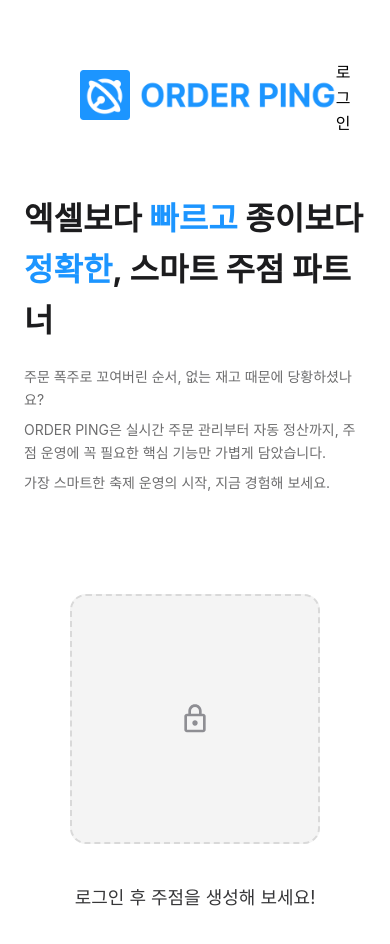
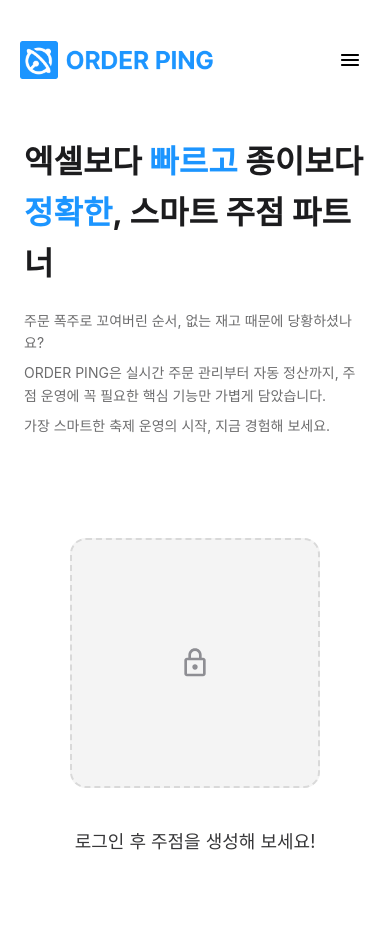
Before and after one commit to JK-Side/OrderPing-FE, a React (Vite) app in the folder apps/admin/: page / in a window 390 px wide. Shown: the top 944 px of the page. Built offline with nearby package versions, Linux system fonts and the light colour scheme; no server answers.

Commit message:
refactor: Header 반응형으로 변경

```diff
--- a/apps/admin/src/components/layout/Header/Header.module.scss
+++ b/apps/admin/src/components/layout/Header/Header.module.scss
@@ -1,23 +1,71 @@
 @use '@order-ping/shared/styles/colors' as *;
 
 .header {
+  position: relative;
   display: flex;
   align-items: center;
   justify-content: space-between;
-  margin: 60px 80px 0px;
+  gap: 24px;
+  margin: 60px 80px 0;
 }
+
 .logo {
+  display: inline-flex;
+  align-items: center;
   text-decoration: none;
+  flex-shrink: 0;
 }
+
+.logoImage {
+  display: block;
+  width: auto;
+  height: 50px;
+}
+
+.menuButton {
+  display: none;
+  align-items: center;
+  justify-content: center;
+  flex-shrink: 0;
+  width: 40px;
+  height: 40px;
+  padding: 0;
+  background: $white;
+  color: $black;
+  cursor: pointer;
+
+  &:hover {
+    color: $primary-50;
+  }
+}
+
+.menuButtonIcon {
+  width: 24px;
+  height: 24px;
+
+  path {
+    fill: $black;
+  }
+}
+
 .nav {
   display: flex;
+  align-items: center;
   gap: 40px;
 }
+
 .navItem {
   text-decoration: none;
   color: $black;
   cursor: pointer;
   font-size: 16px;
+  white-space: nowrap;
+  border: none;
+  background: none;
+  padding: 0;
+  font-family: inherit;
+  font-weight: inherit;
+  line-height: 1.2;
 
   &:hover {
     color: $primary-50;
@@ -28,3 +76,67 @@
   color: $primary-50;
   font-weight: 600;
 }
+
+@media (max-width: 1200px) {
+  .header {
+    margin: 60px 80px 0;
+  }
+
+  .logoImage {
+    height: 44px;
+  }
+
+  .nav {
+    gap: 24px;
+  }
+
+  .navItem {
+    font-size: 15px;
+  }
+}
+
+@media (max-width: 900px) {
+  .header {
+    margin: 40px 20px 0;
+  }
+
+  .logoImage {
+    height: 38px;
+  }
+
+  .menuButton {
+    display: inline-flex;
+  }
+
+  .nav {
+    display: none;
+    position: absolute;
+    top: calc(100% + 12px);
+    right: 0;
+    z-index: 20;
+    min-width: 180px;
+    padding: 8px;
+    border: 1px solid $gray-20;
+    border-radius: 12px;
+    background: $white;
+    box-shadow: 0 12px 24px rgba(0, 0, 0, 0.08);
+    flex-direction: column;
+    align-items: stretch;
+    gap: 4px;
+  }
+
+  .navOpen {
+    display: flex;
+  }
+
+  .navItem {
+    width: 100%;
+    padding: 10px 12px;
+    text-align: left;
+    border-radius: 8px;
+  }
+
+  .navItemActive {
+    background: $primary-10;
+  }
+}
--- a/apps/admin/src/components/layout/Header/Header.tsx
+++ b/apps/admin/src/components/layout/Header/Header.tsx
@@ -1,5 +1,7 @@
+import { useEffect, useState } from 'react';
 import { Link, useLocation } from 'react-router-dom';
 import { postLogout } from '@/api/auth/';
+import MenuIcon from '@/assets/icons/menu.svg?react';
 import OrderPingLogo from '@/assets/logo/ORDERPING_LOGO_TEXT.png';
 import { useAuth } from '@/utils/hooks/useAuth';
 import styles from './Header.module.scss';
@@ -9,6 +11,7 @@ const BASE_URL = import.meta.env.VITE_KAKAO_LOGIN;
 export default function Header() {
   const { pathname } = useLocation();
   const { isLoggedIn, clearAccessToken } = useAuth();
+  const [isMenuOpen, setIsMenuOpen] = useState(false);
   const isHomePage = pathname === '/';
   const isMyPage = pathname === '/mypage';
   const isStoreCreatePage = pathname.startsWith('/store/create');
@@ -24,6 +27,10 @@ export default function Header() {
   const orderManagePath = storeId ? `/store/${storeId}/orders` : '/';
   const tableManagePath = storeId ? `/store/${storeId}/start` : '/';
   const statisticsPath = storeId ? `/store/${storeId}/statistics` : '/';
+
+  useEffect(() => {
+    setIsMenuOpen(false);
+  }, [pathname]);
 
   const handleKakaoLogin = () => {
     window.location.href = `${BASE_URL}`;
@@ -41,39 +48,94 @@ export default function Header() {
     }
   };
 
+  const handleMenuToggle = () => {
+    setIsMenuOpen((prev) => !prev);
+  };
+
+  const handleMenuClose = () => {
+    setIsMenuOpen(false);
+  };
+
+  const navClassName = `${styles.nav} ${isMenuOpen ? styles.navOpen : ''}`;
+
   return (
     <header className={styles.header}>
-      <Link to="/" className={styles.logo}>
-        <img src={OrderPingLogo} alt="Order ping Logo" height={50} />
+      <Link to="/" className={styles.logo} onClick={handleMenuClose}>
+        <img src={OrderPingLogo} alt="Order ping Logo" className={styles.logoImage} />
       </Link>
 
-      <nav className={styles.nav}>
+      <button
+        type="button"
+        className={styles.menuButton}
+        aria-label={isMenuOpen ? '메뉴 닫기' : '메뉴 열기'}
+        aria-expanded={isMenuOpen}
+        aria-controls="admin-header-navigation"
+        onClick={handleMenuToggle}
+      >
+        <MenuIcon className={styles.menuButtonIcon} />
+      </button>
+
+      <nav id="admin-header-navigation" className={navClassName}>
         {!isAuthHeaderPage ? (
           <>
-            <Link to={menuManagePath} className={`${styles.navItem} ${isStoreMenuPage ? styles.navItemActive : ''}`}>
+            <Link
+              to={menuManagePath}
+              className={`${styles.navItem} ${isStoreMenuPage ? styles.navItemActive : ''}`}
+              onClick={handleMenuClose}
+            >
               메뉴 관리
             </Link>
-            <Link to={orderManagePath} className={`${styles.navItem} ${isStoreOrdersPage ? styles.navItemActive : ''}`}>
+            <Link
+              to={orderManagePath}
+              className={`${styles.navItem} ${isStoreOrdersPage ? styles.navItemActive : ''}`}
+              onClick={handleMenuClose}
+            >
               주문 조회
             </Link>
-            <Link to={tableManagePath} className={`${styles.navItem} ${isStoreStartPage ? styles.navItemActive : ''}`}>
+            <Link
+              to={tableManagePath}
+              className={`${styles.navItem} ${isStoreStartPage ? styles.navItemActive : ''}`}
+              onClick={handleMenuClose}
+            >
               테이블 관리
             </Link>
-            <Link to={statisticsPath} className={`${styles.navItem} ${isStoreStatisticsPage ? styles.navItemActive : ''}`}>
+            <Link
+              to={statisticsPath}
+              className={`${styles.navItem} ${isStoreStatisticsPage ? styles.navItemActive : ''}`}
+              onClick={handleMenuClose}
+            >
               주문 통계
             </Link>
           </>
         ) : isLoggedIn ? (
           <>
-            <Link to="/mypage" className={`${styles.navItem} ${isMyPage ? styles.navItemActive : ''}`}>
+            <Link
+              to="/mypage"
+              className={`${styles.navItem} ${isMyPage ? styles.navItemActive : ''}`}
+              onClick={handleMenuClose}
+            >
               마이페이지
             </Link>
-            <button type="button" className={styles.navItem} onClick={handleLogout}>
+            <button
+              type="button"
+              className={styles.navItem}
+              onClick={() => {
+                handleMenuClose();
+                void handleLogout();
+              }}
+            >
               로그아웃
             </button>
           </>
         ) : (
-          <button type="button" className={styles.navItem} onClick={handleKakaoLogin}>
+          <button
+            type="button"
+            className={styles.navItem}
+            onClick={() => {
+              handleMenuClose();
+              handleKakaoLogin();
+            }}
+          >
             로그인
           </button>
         )}
```
Also changed, not shown: apps/admin/src/assets/icons/menu.svg (added).
